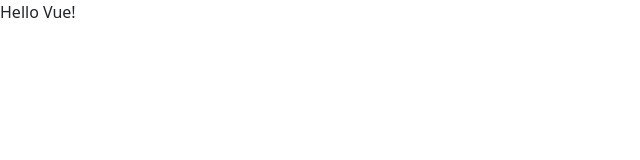
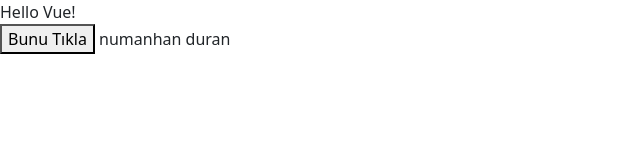
Before and after one commit to Bayramcavlak/Binance-Coin-Tracker, a plain HTML site: page test-1.html in a window 1280 px wide. Shown: the whole page, without its empty margins (0-640 px from the left). Drawn offline with nearby package versions, Linux system fonts and the light colour scheme.

Commit message:
ilk kodlar

```diff
--- a/test-1.html
+++ b/test-1.html
@@ -17,6 +17,11 @@
     <div id="app">
         {{message}}
     </div>
+
+    <div id="app2">
+        <button @click="getTest">Bunu Tıkla</button>
+        {{message2}}
+    </div>
 </body>
 
 <script>
@@ -27,6 +32,23 @@
             }
         },
     }).mount('#app')
+
+    var test = Vue.createApp({
+        data(){
+            return{
+                message2:'numanhan duran'
+            }
+        },
+        methods: {
+            getTest(){
+               this.message2="bu tuşa basıldı"
+            }
+        },
+
+        created() {
+            console.log("ilk çalışan")
+        },
+    }).mount('#app2')
 </script>
 
 </html>
```
